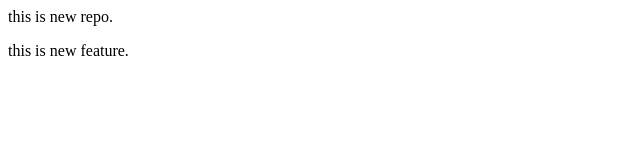
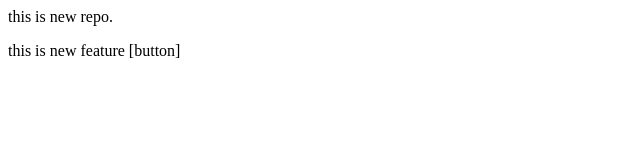
Before and after one commit to ezio4518/localRepo, a plain HTML site: page index.html in a window 1280 px wide. Shown: the full height of the page, 0-640 px from the left. Drawn offline with Linux system fonts and the light colour scheme.

```diff
--- a/index.html
+++ b/index.html
@@ -2,5 +2,5 @@
     this is new repo.
 </p>
 <p>
-    this is new feature.
+    this is new feature [button]
 </p>
```
